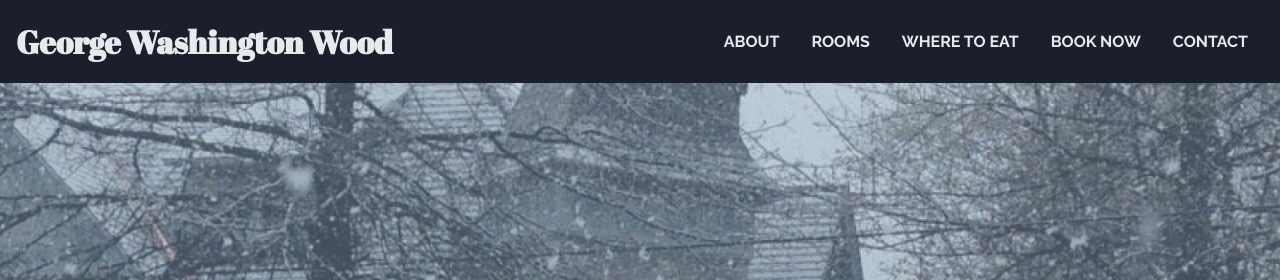
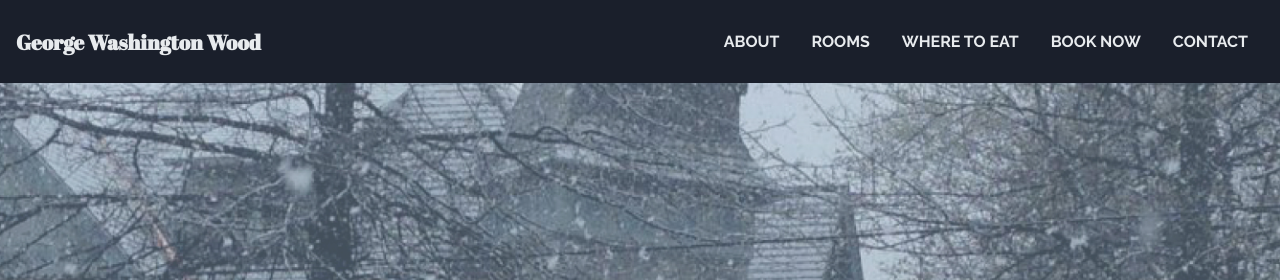
Before and after one commit to copestakes/george-washington-wood, a plain HTML site: page index.html in a window 1280 px wide. Shown: the top 280 px of the page. Drawn offline with nearby package versions, Linux system fonts and the light colour scheme.

Commit message:
corrected logo size

```diff
--- a/style.css
+++ b/style.css
@@ -66,8 +66,10 @@ img {
 
 .logo h4 {
   color: var(--gray-100);
-  font-size: .8;
+  font-size: 1.3em;
+
 }
+
 
 .nav-toggle {
   display: none;
```
